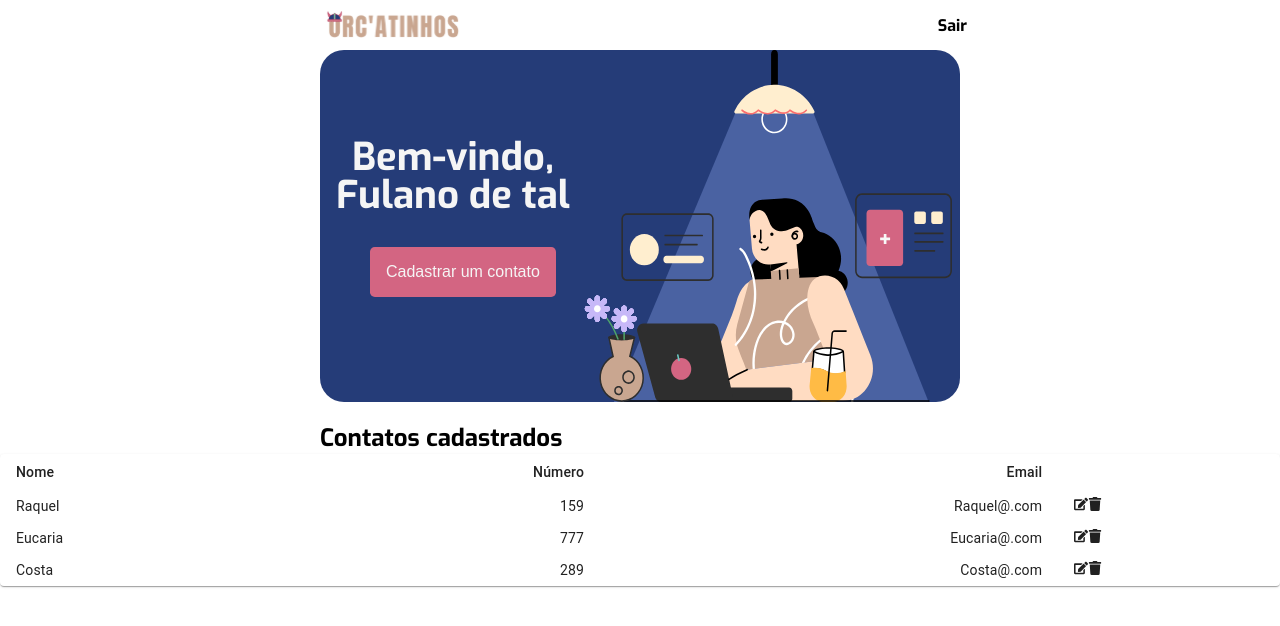
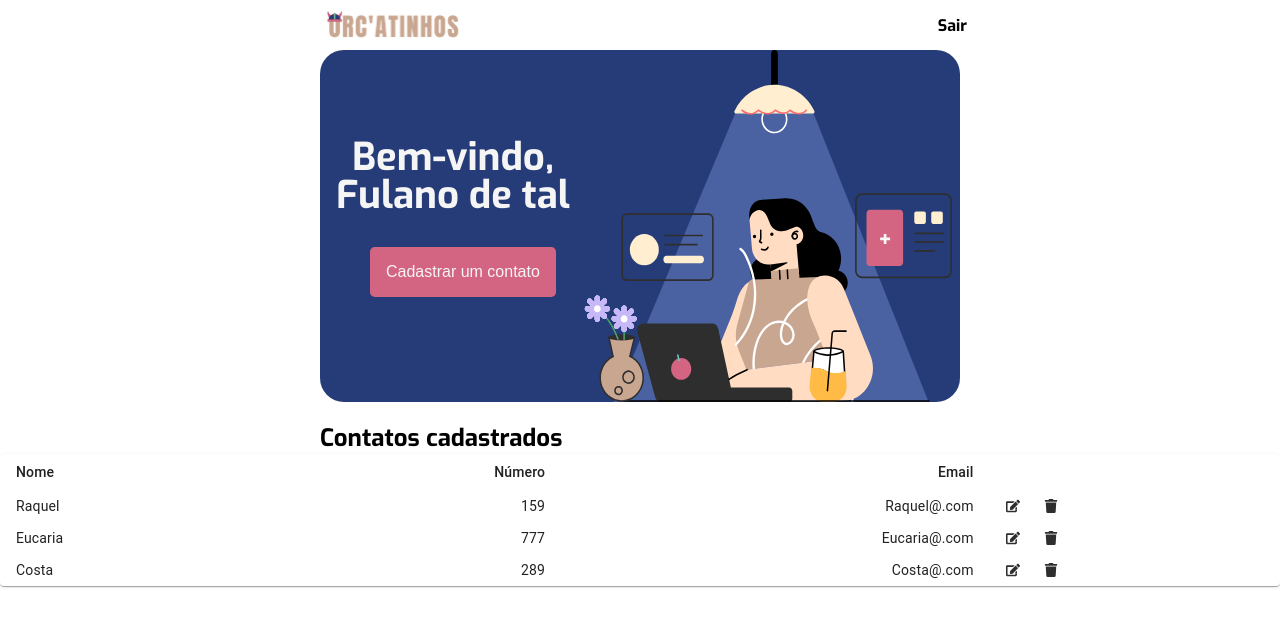
Before and after one commit to guibrbs/Orcatinhos, a React (Create React App) app in the folder frontend/: page / in a window 1280 px wide. Shown: the top 626 px of the page. Built offline with nearby package versions, Linux system fonts and the light colour scheme; the HTML template or start-up script is replaced by a standard one.

Commit message:
:rocket: Melhorando os botões visualmente

```diff
--- a/frontend/src/components/ButtonContact/Button.tsx
+++ b/frontend/src/components/ButtonContact/Button.tsx
@@ -1,21 +1,14 @@
-import { FaEdit } from 'react-icons/fa';
-import { FaTrash } from 'react-icons/fa';
+import { FaEdit } from "react-icons/fa";
+import { FaTrash } from "react-icons/fa";
+import "./styles.css";
 
-function Buttons () {
-    return (
-        <div>
-            <FaEdit
-                className='edit-icon '
-                onClick={() => ({})}
-            />
-            <FaTrash
-                className='edit-icon '
-                onClick={() => ({})}
-        />
-        </div>
-
-    );
-
+function Buttons() {
+  return (
+    <div className="buttons-wrapper">
+      <FaEdit className="edit-icon" id="edit" onClick={() => ({})} />
+      <FaTrash className="edit-icon" id="delete" onClick={() => ({})} />
+    </div>
+  );
 }
 
 export default Buttons;
--- /dev/null
+++ b/frontend/src/components/ButtonContact/styles.css
@@ -0,0 +1,18 @@
+.edit-icon{
+    cursor: pointer;
+    color: var(--text);
+    transition: color .3s;
+}
+
+.edit-icon#delete:hover{
+    color: var(--contrastDarker);
+}
+
+.edit-icon#edit:hover{
+    color: var(--brand);
+}
+
+.buttons-wrapper{
+    display: flex;
+    gap: 1.5rem;
+}
```
